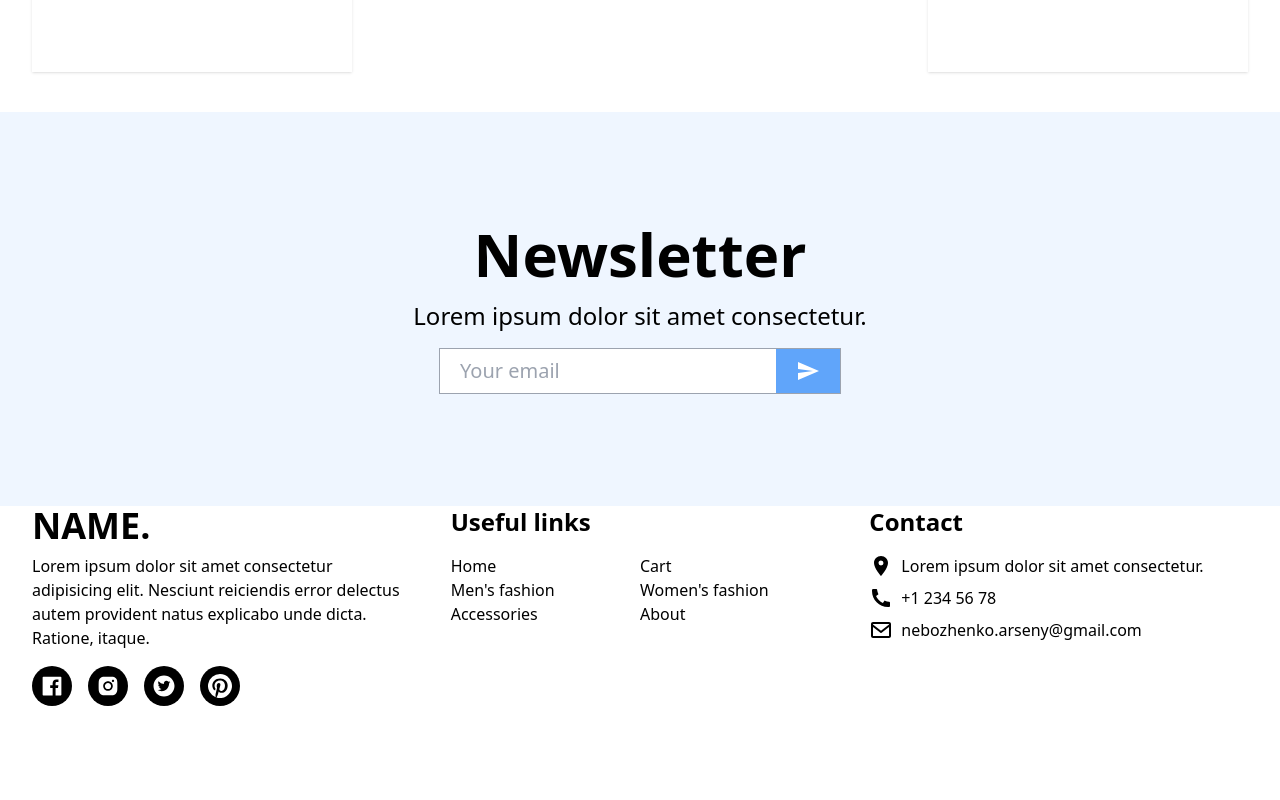
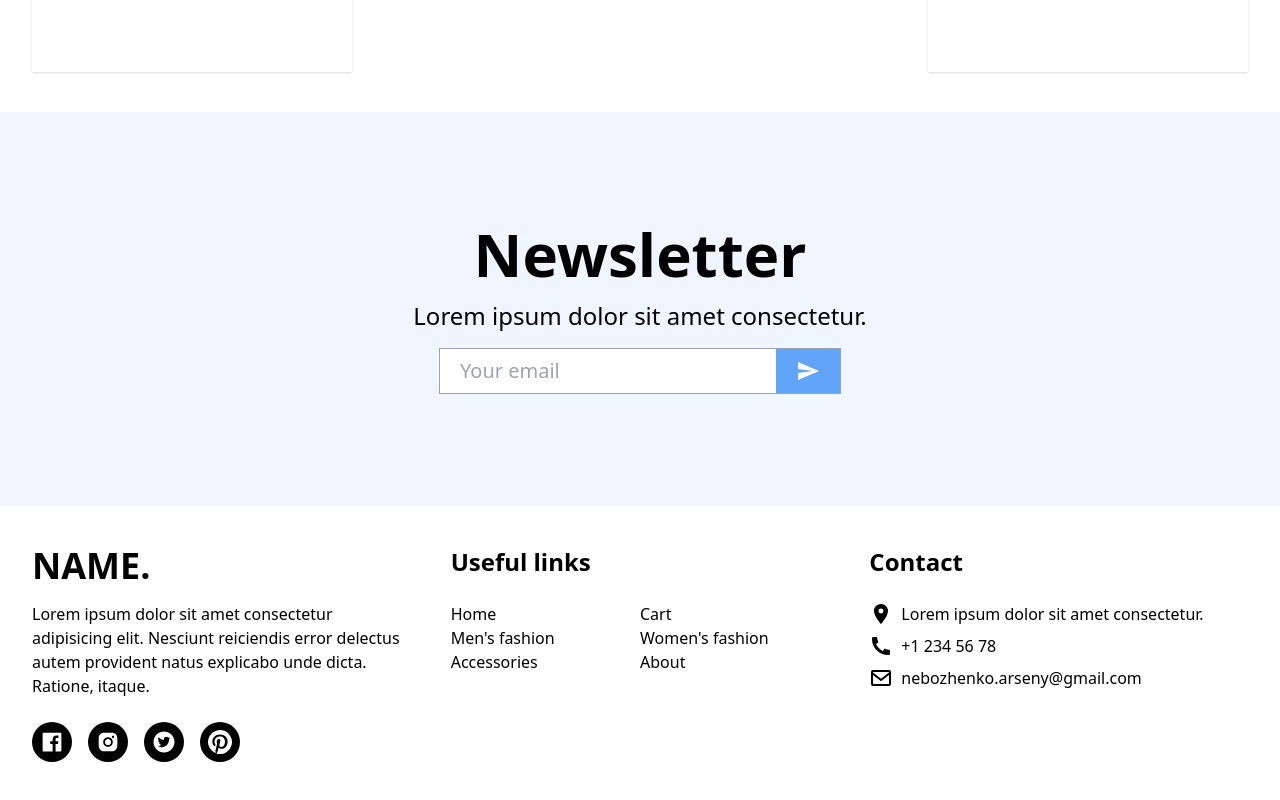
Before and after one commit to yap8/e-commerce, a React (Create React App) app: page / in a window 1280 px wide. Shown: the part 2062-2862 px from the top of the page. Before the commit the page ends 2768 px from the top, so only its background shows below. Built offline with nearby package versions, Linux system fonts and the light colour scheme; grey boxes are pictures that could not be loaded.

Commit message:
changed Footer padding

```diff
--- a/src/components/Footer/index.tsx
+++ b/src/components/Footer/index.tsx
@@ -7,12 +7,12 @@ import links from './links';
 const Footer: React.FC = () => {
   return (
     <footer>
-      <div className="container flex justify-center">
+      <div className="container flex justify-center py-10">
         <div className="flex-1 flex flex-col pr-10">
-          <div className="h-12">
+          <div className="h-14">
             <Logo href="/" />
           </div>
-          <p className="mt-auto mb-4">
+          <p className="mt-auto mb-6">
             Lorem ipsum dolor sit amet consectetur adipisicing elit. Nesciunt
             reiciendis error delectus autem provident natus explicabo unde
             dicta. Ratione, itaque.
@@ -22,7 +22,7 @@ const Footer: React.FC = () => {
           />
         </div>
         <div className="flex-1 flex flex-col pr-10">
-          <div className="h-12">
+          <div className="h-14">
             <h2 className="text-2xl font-semibold">Useful links</h2>
           </div>
           <ul className="flex flex-wrap">
@@ -34,7 +34,7 @@ const Footer: React.FC = () => {
           </ul>
         </div>
         <div className="flex-1 flex flex-col">
-          <div className="h-12">
+          <div className="h-14">
             <h2 className="text-2xl font-semibold">Contact</h2>
           </div>
           <ul>
```
